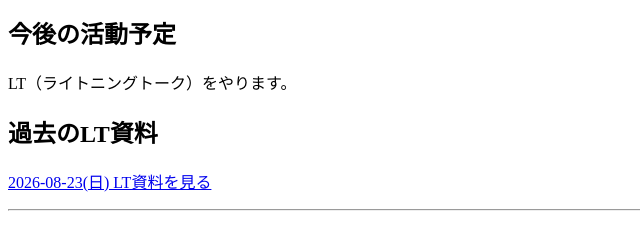
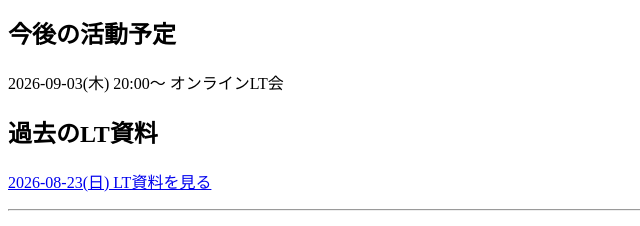
Before and after one commit to 42-obsidian-black/main-page, a plain HTML site: page index.html in a window 1280 px wide. Shown: the part 377-603 px from the top of the page, 0-640 px from the left. Drawn offline with Linux system fonts and the light colour scheme.

Commit message:
add: 今後の活動予定にオンラインLT会の予定を追加した。

```diff
--- a/index.html
+++ b/index.html
@@ -12,7 +12,7 @@
     <p>42Tokyo Coalition</p>
 
     <h2>今後の活動予定</h2>
-    <p>LT（ライトニングトーク）をやります。</p>
+    <p>2026-09-03(木) 20:00〜 オンラインLT会</p>
 
     <h2>過去のLT資料</h2>
     <p><a href="slides/2026-08-23.html">2026-08-23(日) LT資料を見る</a></p>
```
